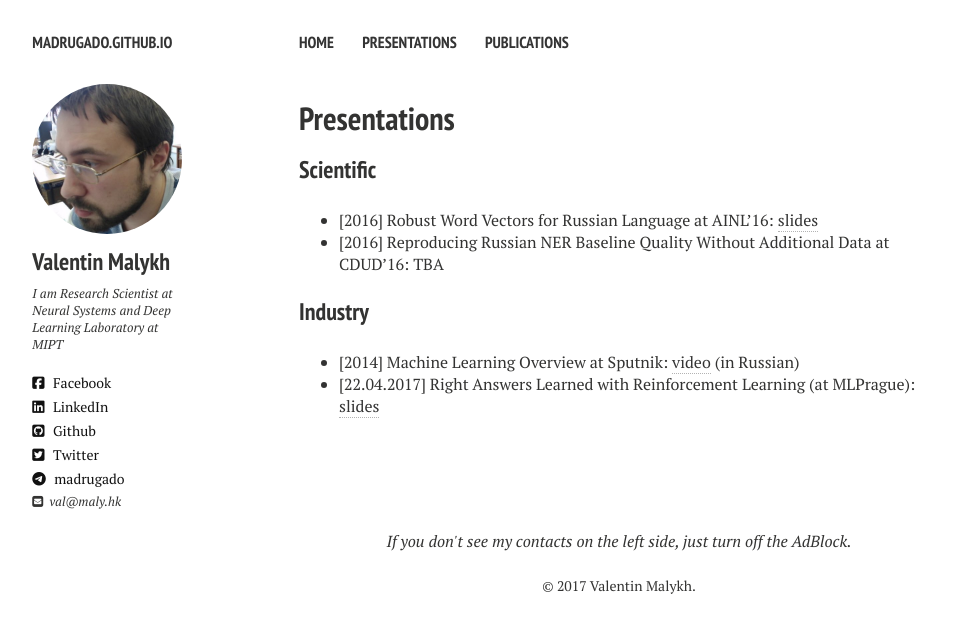
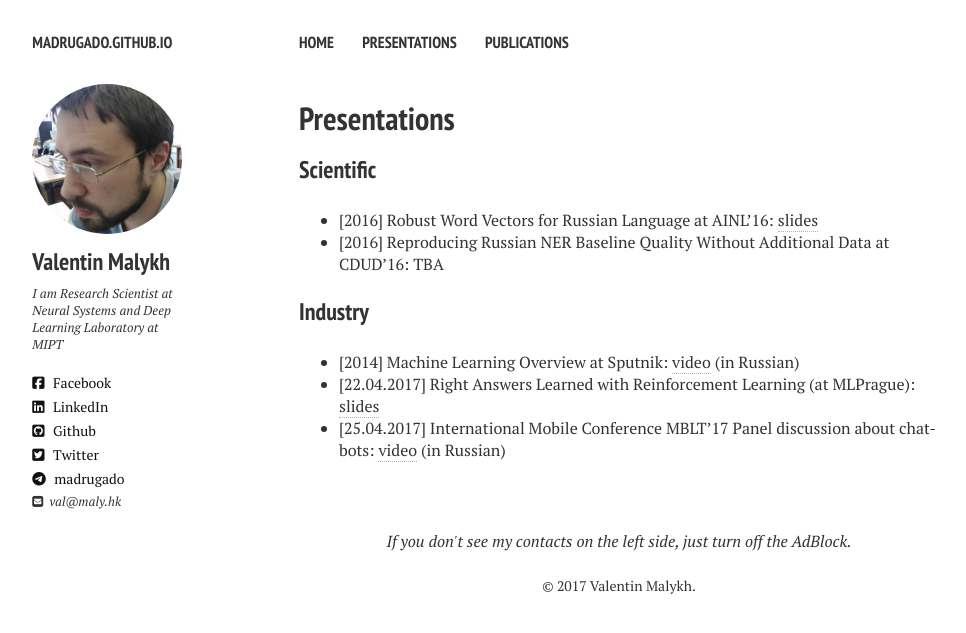
Before and after one commit to madrugado/madrugado.github.io, a Jekyll site: the page built from presentations.md, in a window 1280 px wide. Shown: the top 633 px of the page, without its empty margins (21-987 px from the left). Built offline with Jekyll 4.4.1, drawn with Linux system fonts in a browser that asks for light colours; nearby versions of some CDN libraries.

Commit message:
UPD: MBLT

```diff
--- a/presentations.md
+++ b/presentations.md
@@ -12,3 +12,4 @@ tagline: A List of Presentations' Materials
 ### Industry
 - [2014] Machine Learning Overview at Sputnik: [video](https://www.youtube.com/watch?v=2B7X7HvoWek) (in Russian)
 - [22.04.2017] Right Answers Learned with Reinforcement Learning (at MLPrague): [slides](pdf/MLPrague-presentation.pdf)
+- [25.04.2017] International Mobile Conference MBLT'17 Panel discussion about chat-bots: [video](https://www.youtube.com/watch?v=qw80di8SEAA) (in Russian)
```
